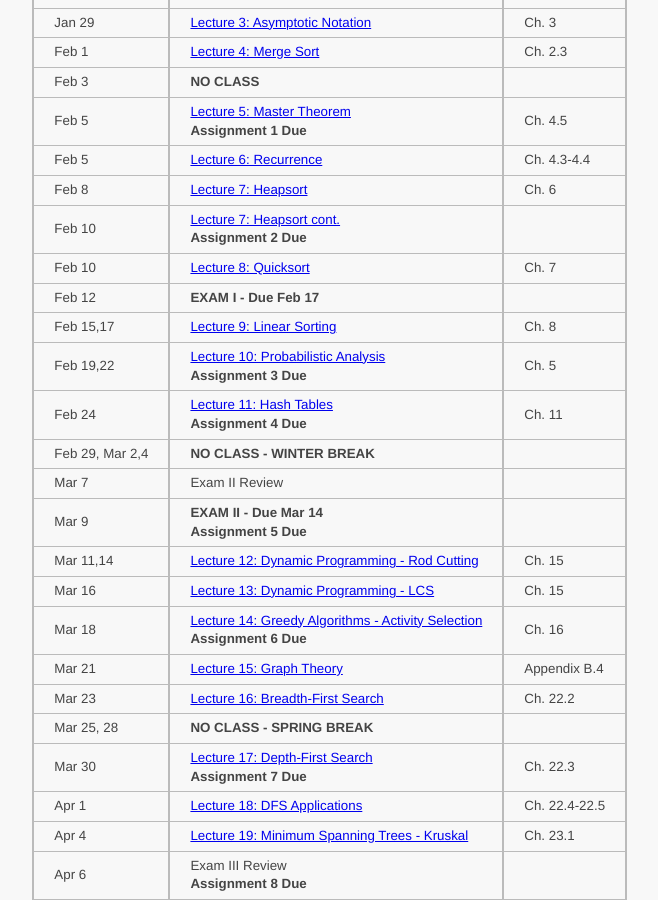
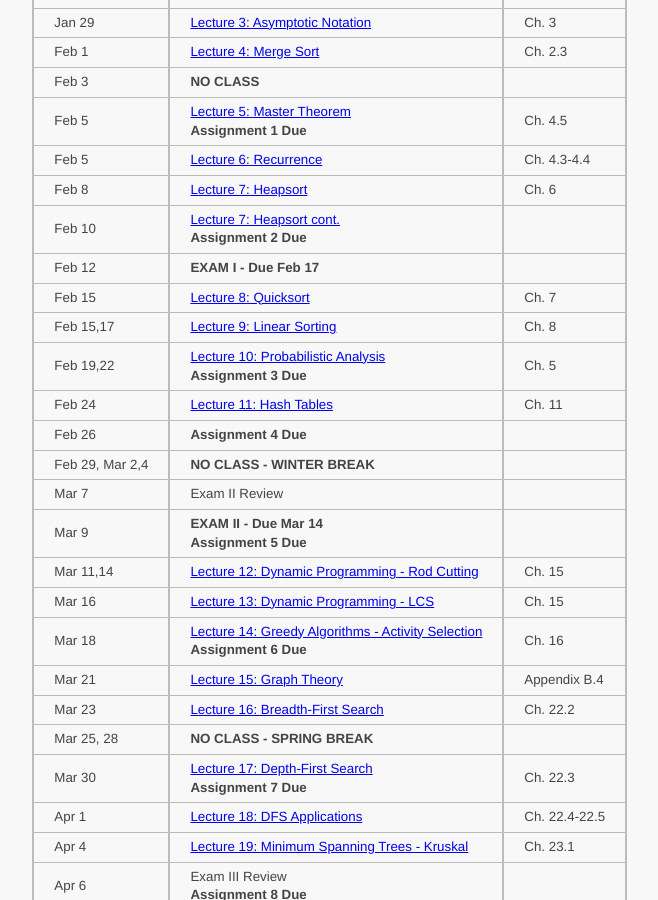
Before and after one commit to ycpcs/cs360-spring2016, a Jekyll site: the page built from schedule/index.md, in a window 1280 px wide and 900 px high, scrolled down 319 px. Shown: the whole window, without its empty margins (121-779 px from the left). Built offline with Jekyll 4.4.1, drawn with Linux system fonts in a browser that asks for light colours.

Commit message:
fix schedule
fix schedule

```diff
--- a/schedule/index.md
+++ b/schedule/index.md
@@ -22,11 +22,12 @@ All reading materials are from the course textbook:
 > Feb 5     | [Lecture 6: Recurrence](../lectures/lecture06.html) | Ch. 4.3-4.4 |
 > Feb 8     | [Lecture 7: Heapsort](../lectures/lecture07.html) | Ch. 6 |
 > Feb 10    | [Lecture 7: Heapsort cont.](../lectures/lecture07.html)  <br /> **Assignment 2 Due** |   |
-> Feb 10    | [Lecture 8: Quicksort](../lectures/lecture08.html) | Ch. 7 |
 > Feb 12    | **EXAM I - Due Feb 17**               |             |
+> Feb 15    | [Lecture 8: Quicksort](../lectures/lecture08.html) | Ch. 7 |
 > Feb 15,17 | [Lecture 9: Linear Sorting](../lectures/lecture09.html)  | Ch. 8 |
 > Feb 19,22 | [Lecture 10: Probabilistic Analysis](../lectures/lecture10.html) <br /> **Assignment 3 Due** | Ch. 5 |
-> Feb 24    | [Lecture 11: Hash Tables](../lectures/lecture11.html) <br /> **Assignment 4 Due** | Ch. 11 |
+> Feb 24    | [Lecture 11: Hash Tables](../lectures/lecture11.html) | Ch. 11 |
+> Feb 26    | **Assignment 4 Due** |   |
 > Feb 29, Mar 2,4 | **NO CLASS - WINTER BREAK** |    |
 > Mar 7     | Exam II Review |    |
 > Mar 9     | **EXAM II - Due Mar 14** <br /> **Assignment 5 Due**              |             |
```
